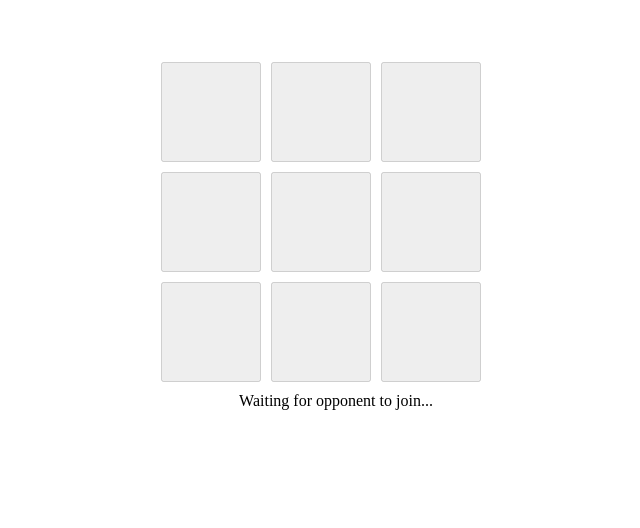
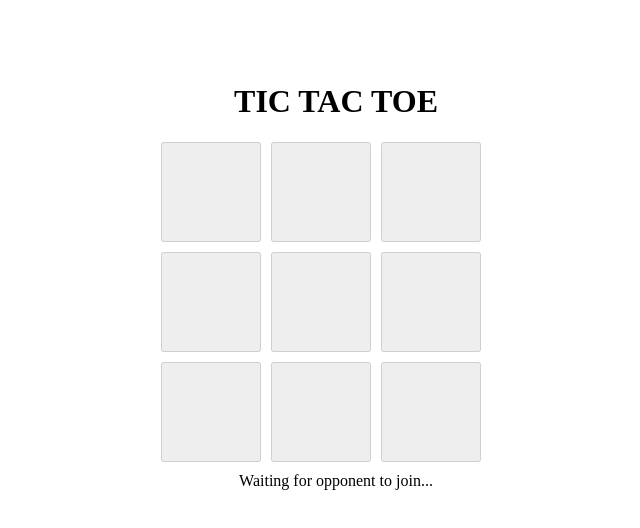
Before and after one commit to technobaba418/tictactoe, a website: page public/index.html in a window 1280 px wide. Shown: the whole page, without its empty margins (304-944 px from the left). Drawn offline with nearby package versions, Linux system fonts and the light colour scheme; no server answers.

Commit message:
Update index.html

```diff
--- a/public/index.html
+++ b/public/index.html
@@ -6,6 +6,9 @@
     <link rel="stylesheet" href="./css/style.css">
   </head>
   <body><br><br><br>
+    <center>
+      <h1> TIC TAC TOE </h1>
+    </center>
     <div class="board">
       <button id="a0"></button>
       <button id="a1"></button>
```
